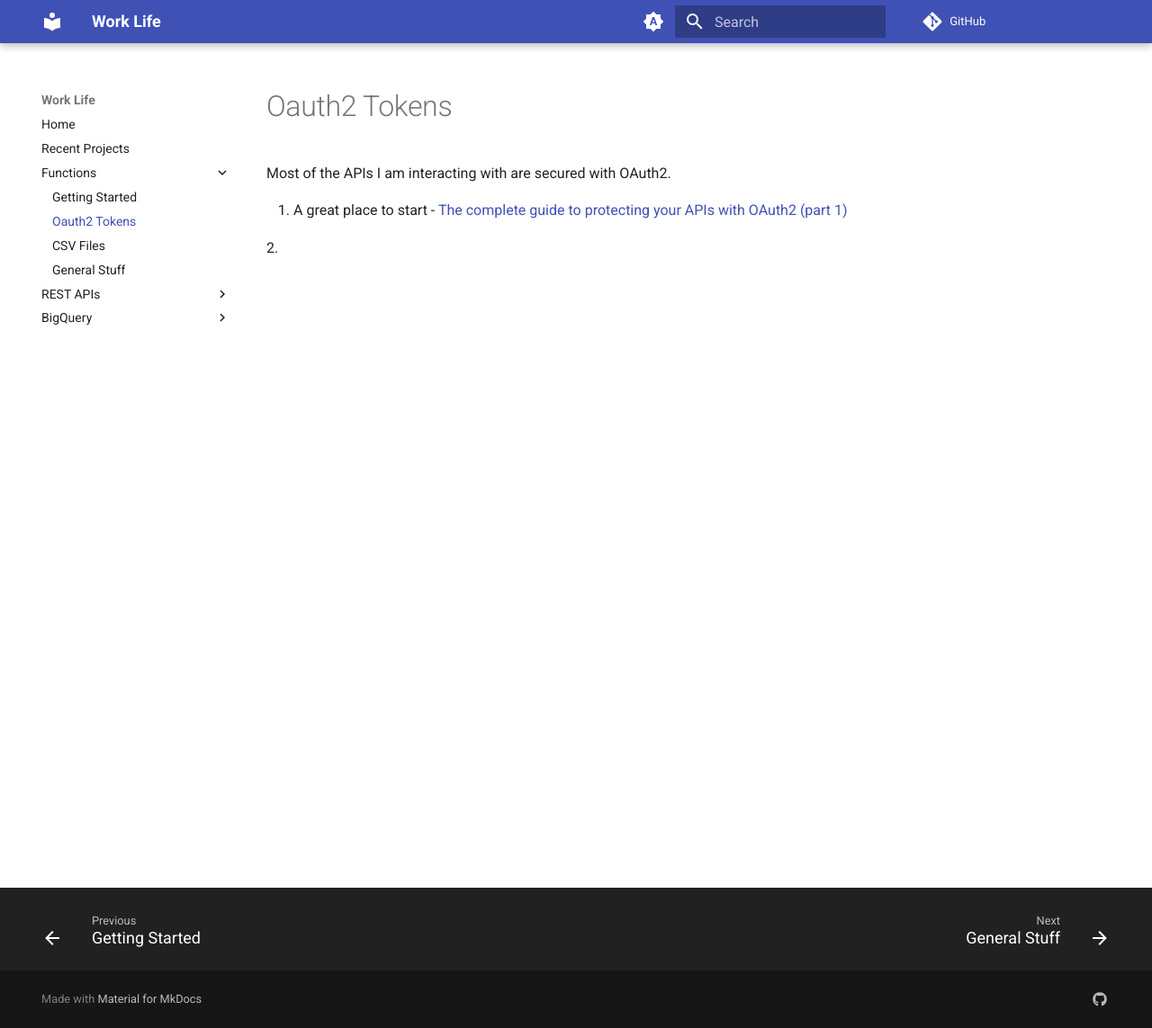
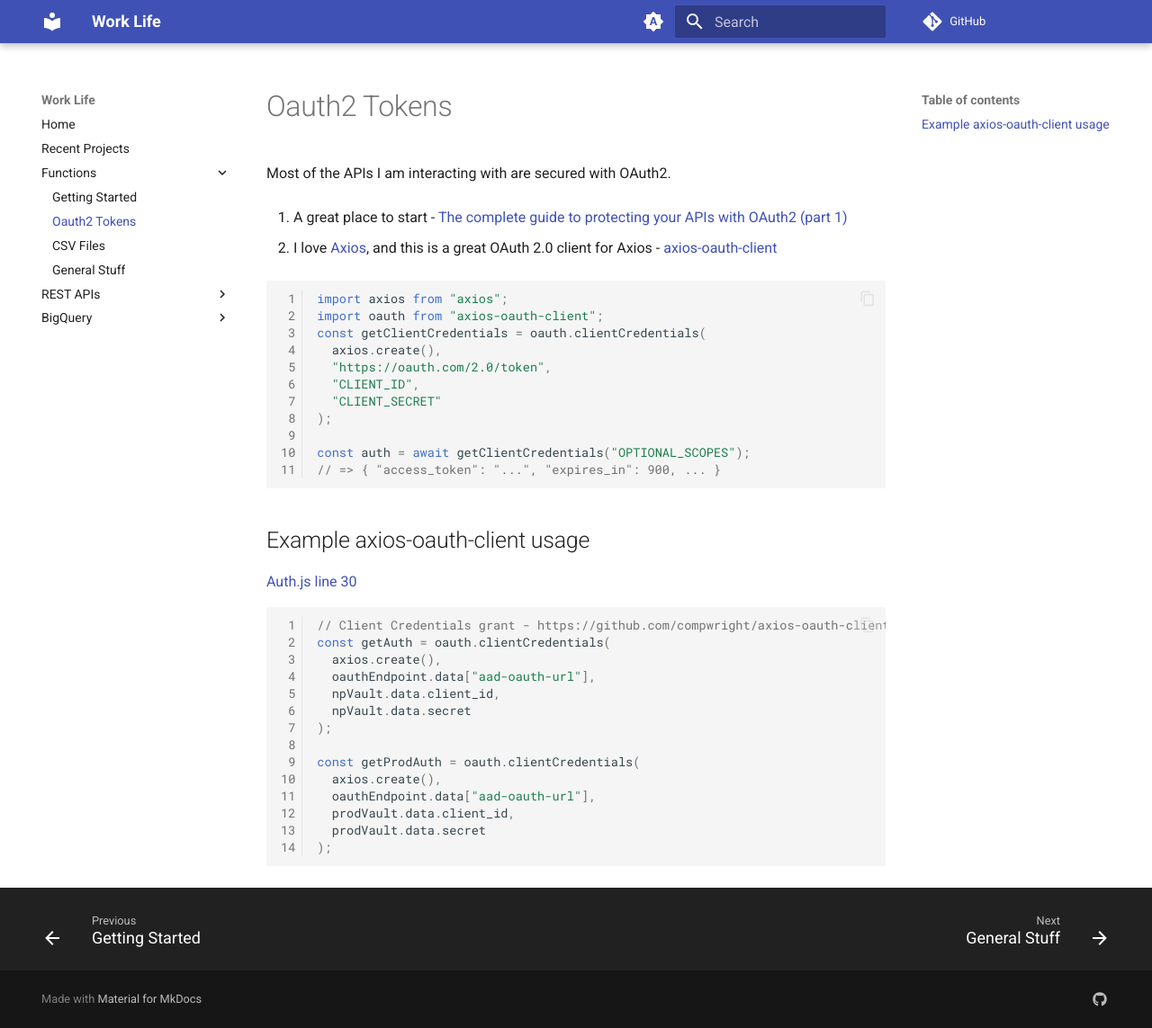
Before and after one commit to mshuber1981/work-life, an MkDocs documentation site: the page built from docs/functions/auth.md, in a window 1280 px wide and 1143 px high. Shown: the whole window at 90% size. Built offline with MkDocs 1.6.1 and Material for MkDocs 9.7.7, drawn with Linux system fonts in a browser that asks for light colours; comment, search, counter and statistics services are not loaded.

Commit message:
Updating OAuth 2.0 example

````diff
--- a/docs/functions/auth.md
+++ b/docs/functions/auth.md
@@ -4,4 +4,39 @@
 
 1. A great place to start - [The complete guide to protecting your APIs with OAuth2 (part 1)](https://stackoverflow.blog/2022/12/22/the-complete-guide-to-protecting-your-apis-with-oauth2/)
 
-2.
+2. I love [Axios](https://axios-http.com/), and this is a great OAuth 2.0 client for Axios - [axios-oauth-client](https://github.com/compwright/axios-oauth-client)
+
+   ```javascript linenums="1"
+   import axios from "axios";
+   import oauth from "axios-oauth-client";
+   const getClientCredentials = oauth.clientCredentials(
+     axios.create(),
+     "https://oauth.com/2.0/token",
+     "CLIENT_ID",
+     "CLIENT_SECRET"
+   );
+
+   const auth = await getClientCredentials("OPTIONAL_SCOPES");
+   // => { "access_token": "...", "expires_in": 900, ... }
+   ```
+
+## Example axios-oauth-client usage
+
+[Auth.js line 30](https://github.com/mshuber1981/work-life/blob/main/present/functions/Auth.js#L30)
+
+```javascript linenums="1"
+// Client Credentials grant - https://github.com/compwright/axios-oauth-client#client-credentials-grant
+const getAuth = oauth.clientCredentials(
+  axios.create(),
+  oauthEndpoint.data["aad-oauth-url"],
+  npVault.data.client_id,
+  npVault.data.secret
+);
+
+const getProdAuth = oauth.clientCredentials(
+  axios.create(),
+  oauthEndpoint.data["aad-oauth-url"],
+  prodVault.data.client_id,
+  prodVault.data.secret
+);
+```
````
